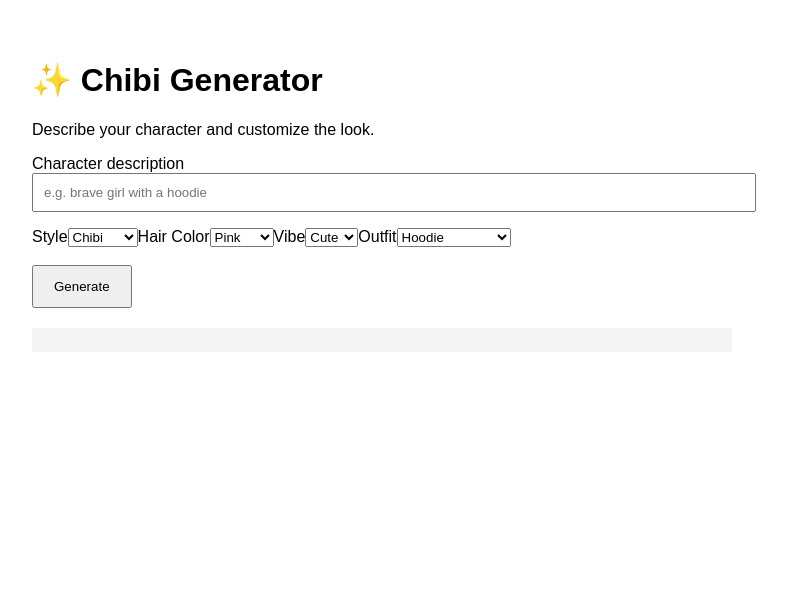
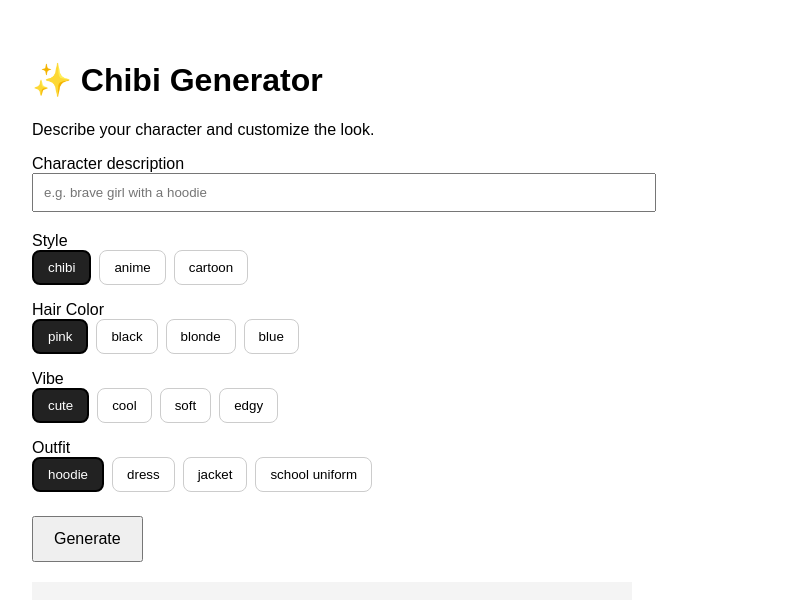
Before and after one commit to elianydigitalwonder-bot/System-prompt-engine-, a Next.js app: page / in a window 1280 px wide. Shown: the top 600 px of the page, without its empty margins (8-795 px from the left). Built offline with nearby package versions, Linux system fonts and the light colour scheme.

Commit message:
feat: convert all options to button-based UI

```diff
--- a/app/page.js
+++ b/app/page.js
@@ -33,8 +33,17 @@ export default function Home() {
     }
   }
 
+  const buttonStyle = (active) => ({
+    padding: "8px 14px",
+    borderRadius: 8,
+    border: active ? "2px solid black" : "1px solid #ccc",
+    background: active ? "#222" : "#fff",
+    color: active ? "#fff" : "#000",
+    cursor: "pointer",
+  });
+
   return (
-    <main style={{ padding: 40, fontFamily: "Arial, sans-serif", maxWidth: 700 }}>
+    <main style={{ padding: 40, fontFamily: "Arial, sans-serif", maxWidth: 600 }}>
       <h1>✨ Chibi Generator</h1>
       <p>Describe your character and customize the look.</p>
 
@@ -43,45 +52,48 @@ export default function Home() {
         value={prompt}
         onChange={(e) => setPrompt(e.target.value)}
         placeholder="e.g. brave girl with a hoodie"
-        style={{ width: "100%", padding: 10, marginBottom: 16 }}
+        style={{ width: "100%", padding: 10, marginBottom: 20 }}
       />
 
       <label>Style</label>
-      <select value={style} onChange={(e) => setStyle(e.target.value)}>
-        <option value="chibi">Chibi</option>
-        <option value="anime">Anime</option>
-        <option value="cartoon">Cartoon</option>
-      </select>
+      <div style={{ display: "flex", gap: 8, marginBottom: 16 }}>
+        {["chibi", "anime", "cartoon"].map((s) => (
+          <button key={s} onClick={() => setStyle(s)} style={buttonStyle(style === s)}>
+            {s}
+          </button>
+        ))}
+      </div>
 
       <label>Hair Color</label>
-      <select value={hair} onChange={(e) => setHair(e.target.value)}>
-        <option value="pink">Pink</option>
-        <option value="black">Black</option>
-        <option value="blonde">Blonde</option>
-        <option value="blue">Blue</option>
-      </select>
+      <div style={{ display: "flex", gap: 8, marginBottom: 16 }}>
+        {["pink", "black", "blonde", "blue"].map((h) => (
+          <button key={h} onClick={() => setHair(h)} style={buttonStyle(hair === h)}>
+            {h}
+          </button>
+        ))}
+      </div>
 
       <label>Vibe</label>
-      <select value={vibe} onChange={(e) => setVibe(e.target.value)}>
-        <option value="cute">Cute</option>
-        <option value="cool">Cool</option>
-        <option value="soft">Soft</option>
-        <option value="edgy">Edgy</option>
-      </select>
+      <div style={{ display: "flex", gap: 8, marginBottom: 16 }}>
+        {["cute", "cool", "soft", "edgy"].map((v) => (
+          <button key={v} onClick={() => setVibe(v)} style={buttonStyle(vibe === v)}>
+            {v}
+          </button>
+        ))}
+      </div>
 
       <label>Outfit</label>
-      <select value={outfit} onChange={(e) => setOutfit(e.target.value)}>
-        <option value="hoodie">Hoodie</option>
-        <option value="dress">Dress</option>
-        <option value="jacket">Jacket</option>
-        <option value="school uniform">School Uniform</option>
-      </select>
-
-      <br /><br />
+      <div style={{ display: "flex", gap: 8, marginBottom: 24 }}>
+        {["hoodie", "dress", "jacket", "school uniform"].map((o) => (
+          <button key={o} onClick={() => setOutfit(o)} style={buttonStyle(outfit === o)}>
+            {o}
+          </button>
+        ))}
+      </div>
 
       <button
         onClick={handleGenerate}
-        style={{ padding: "12px 20px", cursor: "pointer" }}
+        style={{ padding: "12px 20px", cursor: "pointer", fontSize: 16 }}
       >
         Generate
       </button>
```
